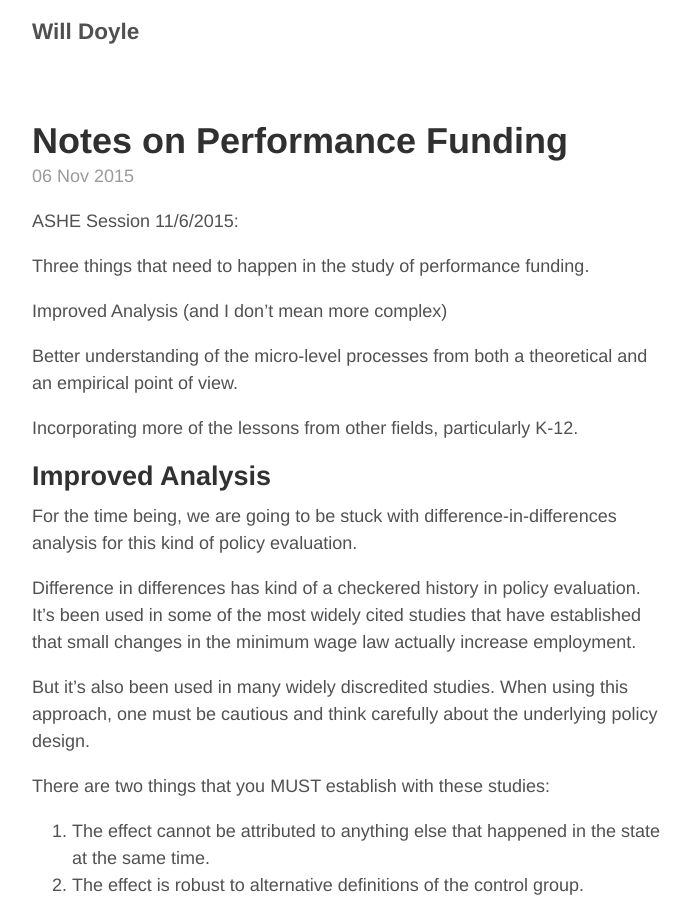
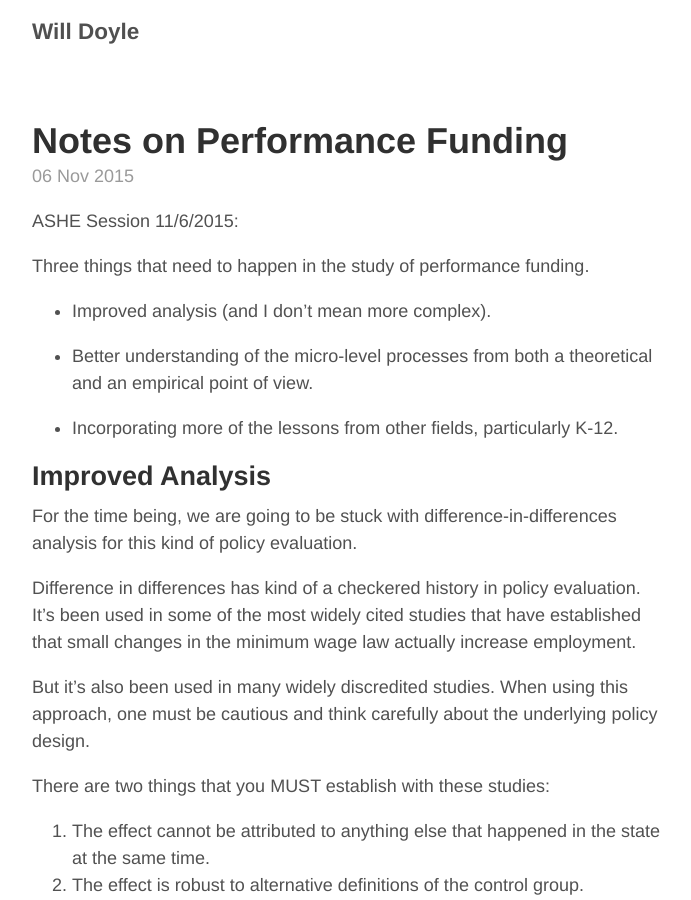
Before and after one commit to wdoyle42/wdoyle42.github.io, a Jekyll site: the page built from _posts/2015-11-6-perf-fund.md, in a window 1280 px wide and 900 px high. Shown: the whole window, without its empty margins (293-984 px from the left). Built offline with Jekyll 4.4.1, drawn with Linux system fonts in a browser that asks for light colours; some of the changed text lies outside the part shown.

Commit message:
Cleaning up, even more

```diff
--- a/_posts/2015-11-6-perf-fund.md
+++ b/_posts/2015-11-6-perf-fund.md
@@ -8,11 +8,11 @@
 
 Three things that need to happen in the study of performance funding.
 
-Improved Analysis (and I don't mean more complex)
+* Improved analysis (and I don't mean more complex).
 
-Better understanding of the micro-level processes from both a theoretical and an empirical point of view.
+* Better understanding of the micro-level processes from both a theoretical and an empirical point of view.
 
-Incorporating more of the lessons from other fields, particularly K-12.
+* Incorporating more of the lessons from other fields, particularly K-12.
 
 
 Improved Analysis
```
Also changed, not shown: _posts/2015-9-17-scorecard.md (added, +11 -0 lines).
